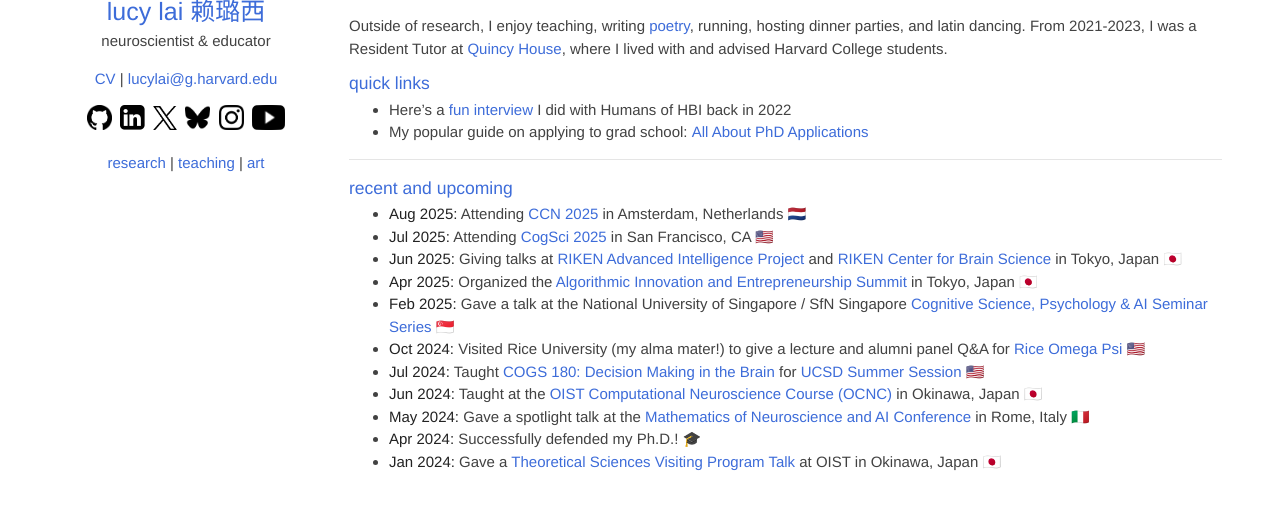
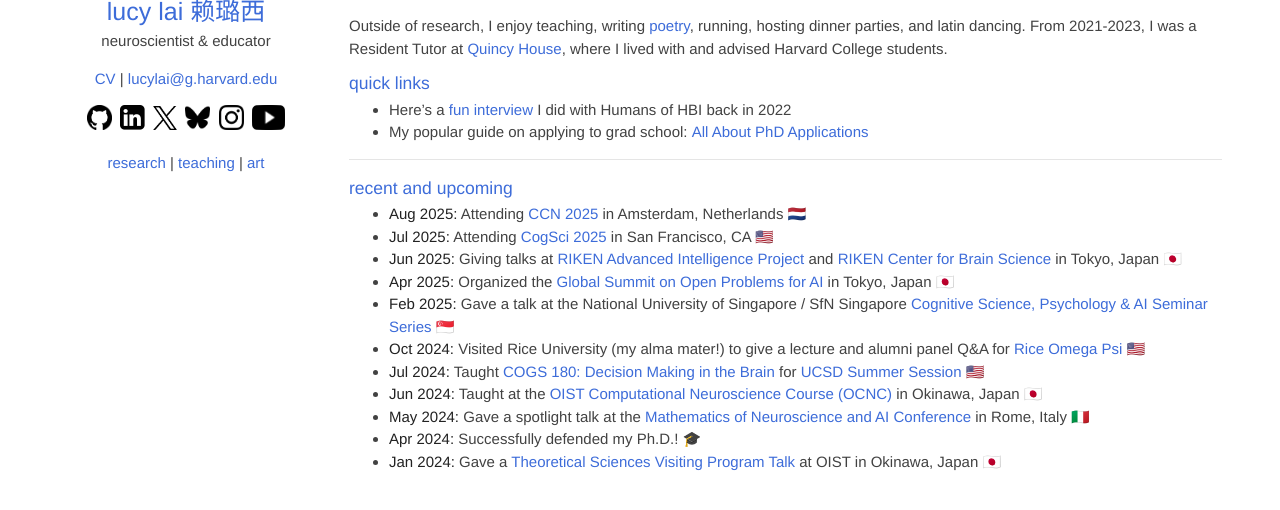
Before and after one commit to lucylai96/lucylai96.github.io, a Jekyll site: the page built from index.md, in a window 1280 px wide, cut to the strip 255-765 px from the top of the page. Built offline with Jekyll 4.4.1, drawn with Linux system fonts in a browser that asks for light colours; our own code applies the rules of GitHub Pages for plain Markdown files.

Commit message:
Update index.md

```diff
--- a/index.md
+++ b/index.md
@@ -16,7 +16,7 @@
 * **Aug 2025:** Attending [CCN 2025](https://2025.ccneuro.org/) in Amsterdam, Netherlands 🇳🇱
 * **Jul 2025:** Attending [CogSci 2025](https://cognitivesciencesociety.org/cogsci-2025/) in San Francisco, CA 🇺🇸
 * **Jun 2025:** Giving talks at [RIKEN Advanced Intelligence Project](https://www.riken.jp/en/research/labs/aip/) and [RIKEN Center for Brain Science](https://cbs.riken.jp/en/) in Tokyo, Japan 🇯🇵
-* **Apr 2025:** Organized the [Algorithmic Innovation and Entrepreneurship Summit](https://www.algopreneurship.ai/) in Tokyo, Japan 🇯🇵
+* **Apr 2025:** Organized the [Global Summit on Open Problems for AI](https://www.algopreneurship.ai/) in Tokyo, Japan 🇯🇵
 * **Feb 2025:** Gave a talk at the National University of Singapore / SfN Singapore [Cognitive Science, Psychology & AI Seminar Series](https://sfn.sg/cognitive-science-psychology-ai-seminar-series-3/) 🇸🇬
 * **Oct 2024:** Visited Rice University (my alma mater!) to give a lecture and alumni panel Q&A for [Rice Omega Psi](https://www.instagram.com/riceomegapsi/) 🇺🇸
 * **Jul 2024:** Taught [COGS 180: Decision Making in the Brain](https://cogs180.github.io/su24/) for [UCSD Summer Session](https://summersession.ucsd.edu/) 🇺🇸
```
